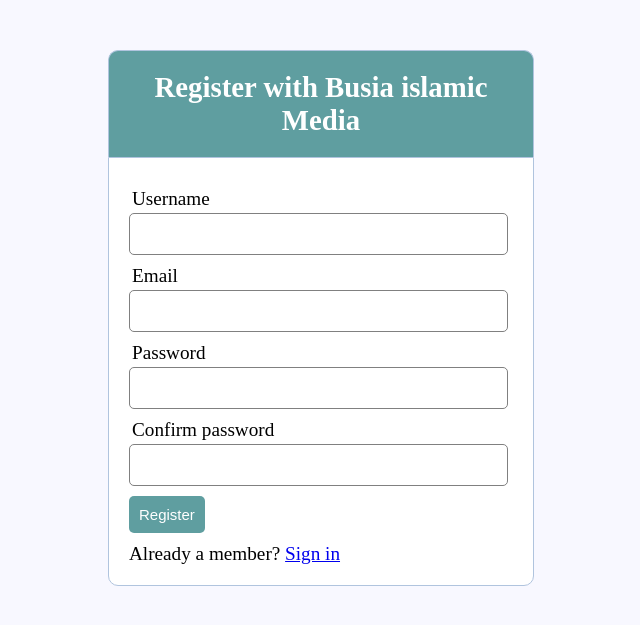
After one commit to shamba-umar/Busia-islamic-media, a PHP site: page /register.php in a window 1280 px wide. The commit adds this page. Shown: the top 625 px of the page, without its empty margins (319-959 px from the left). Run offline with PHP 8.4, Linux system fonts and the light colour scheme.

Commit message:
register commit
git commit

```diff
--- a/dawa.html
+++ b/dawa.html
@@ -262,7 +262,7 @@ q {font-style: italic;}
 <div class="container" >
 <iframe width="560" height="315"
 
- src="https://youtu.be/kYs8dGmHtDg" title="YouTube video player" frameborder="0" allow="accelerometer; autoplay; clipboard-write; encrypted-media; gyroscope; picture-in-picture; web-share" allowfullscreen>
+ src="https://www.youtube.com/embed/eGA6LRA1AJQ" title="YouTube video player" frameborder="0" allow="accelerometer; autoplay; clipboard-write; encrypted-media; gyroscope; picture-in-picture; web-share" allowfullscreen>
 </iframe>
 
 </div>
--- /dev/null
+++ b/errors.php
@@ -0,0 +1,7 @@
+<?php  if (count($errors) > 0) : ?>
+  <div class="error">
+        <?php foreach ($errors as $error) : ?>
+          <p><?php echo $error ?></p>
+        <?php endforeach ?>
+  </div>
+<?php  endif ?>
--- a/index.html
+++ b/index.html
@@ -177,6 +177,8 @@
         </script>
         <li><a href="#myPage">HOME</a></li>
         <li><a href="dawa.html"> THE DAWAH</a></li>
+        <li><a href="http://localhost/registration/register.php">Register</a>
+          <li><a href="http://localhost/registration/login.php">Login</a></li>
         <li><a href="bussiness.html">Bussinessing islamically</a></li>
         <li><a href="names.html">99 Name</a></li>
         <li class="dropdown">
--- /dev/null
+++ b/register.php
@@ -0,0 +1,39 @@
+<?php include('server.php') ?>
+<!DOCTYPE html>
+<html>
+<head>
+  <title>Registration system </title>
+  <link rel="stylesheet" type="text/css" href="stylee.css">
+</head>
+<body>
+  <div class="header">
+        <h2>Register with Busia islamic Media</h2>
+  </div>
+
+  <form method="post" action="register.php">
+        <?php include('errors.php'); ?>
+        <div class="input-group">
+          <label>Username</label>
+          <input type="text" name="username" value="<?php echo $username; ?>">
+        </div>
+        <div class="input-group">
+          <label>Email</label>
+          <input type="email" name="email" value="<?php echo $email; ?>">
+        </div>
+        <div class="input-group">
+          <label>Password</label>
+          <input type="password" name="password_1">
+        </div>
+        <div class="input-group">
+          <label>Confirm password</label>
+          <input type="password" name="password_2">
+        </div>
+        <div class="input-group">
+          <button type="submit" class="btn" name="reg_user">Register</button>
+        </div>
+        <p>
+                Already a member? <a href="login.php">Sign in</a>
+        </p>
+  </form>
+</body>
+</html>
--- /dev/null
+++ b/server.php
@@ -0,0 +1,87 @@
+<?php
+session_start();
+
+// initializing variables
+$username = "";
+$email    = "";
+$errors = array();
+
+// connect to the database
+$db = mysqli_connect('localhost', 'root', '', 'registration');
+
+// REGISTER USER
+if (isset($_POST['reg_user'])) {
+  // receive all input values from the form
+  $username = mysqli_real_escape_string($db, $_POST['username']);
+  $email = mysqli_real_escape_string($db, $_POST['email']);
+  $password_1 = mysqli_real_escape_string($db, $_POST['password_1']);
+  $password_2 = mysqli_real_escape_string($db, $_POST['password_2']);
+
+  // form validation: ensure that the form is correctly filled ...
+  // by adding (array_push()) corresponding error unto $errors array
+  if (empty($username)) { array_push($errors, "Username is required"); }
+  if (empty($email)) { array_push($errors, "Email is required"); }
+  if (empty($password_1)) { array_push($errors, "Password is required"); }
+  if ($password_1 != $password_2) {
+        array_push($errors, "The two passwords do not match");
+  }
+
+  // first check the database to make sure
+  // a user does not already exist with the same username and/or email
+  $user_check_query = "SELECT * FROM users WHERE username='$username' OR email='$email' LIMIT 1";
+  $result = mysqli_query($db, $user_check_query);
+  $user = mysqli_fetch_assoc($result);
+
+  if ($user) { // if user exists
+    if ($user['username'] === $username) {
+      array_push($errors, "Username already exists");
+    }
+
+    if ($user['email'] === $email) {
+      array_push($errors, "email already exists");
+    }
+  }
+
+  // Finally, register user if there are no errors in the form
+  if (count($errors) == 0) {
+        $password = md5($password_1);//encrypt the password before saving in the database
+
+        $query = "INSERT INTO users (username, email, password)
+                          VALUES('$username', '$email', '$password')";
+        mysqli_query($db, $query);
+        $_SESSION['username'] = $username;
+        $_SESSION['success'] = "You are now logged in";
+        header('location: index.php');
+  }
+}
+
+// ...
+// ...
+
+// LOGIN USER
+if (isset($_POST['login_user'])) {
+  $username = mysqli_real_escape_string($db, $_POST['username']);
+  $password = mysqli_real_escape_string($db, $_POST['password']);
+
+  if (empty($username)) {
+        array_push($errors, "Username is required");
+  }
+  if (empty($password)) {
+        array_push($errors, "Password is required");
+  }
+
+  if (count($errors) == 0) {
+        $password = md5($password);
+        $query = "SELECT * FROM users WHERE username='$username' AND password='$password'";
+        $results = mysqli_query($db, $query);
+        if (mysqli_num_rows($results) == 1) {
+          $_SESSION['username'] = $username;
+          $_SESSION['success'] = "You are now logged in";
+          header('location: index.php');
+        }else {
+                array_push($errors, "Wrong username/password combination");
+        }
+  }
+}
+
+?>
--- /dev/null
+++ b/stylee.css
@@ -0,0 +1,68 @@
+* {
+    margin: 0px;
+    padding: 0px;
+  }
+  body {
+    font-size: 120%;
+    background: #F8F8FF;
+  }
+
+  .header {
+    width: 30%;
+    margin: 50px auto 0px;
+    color: white;
+    background: #5F9EA0;
+    text-align: center;
+    border: 1px solid #B0C4DE;
+    border-bottom: none;
+    border-radius: 10px 10px 0px 0px;
+    padding: 20px;
+  }
+  form, .content {
+    width: 30%;
+    margin: 0px auto;
+    padding: 20px;
+    border: 1px solid #B0C4DE;
+    background: white;
+    border-radius: 0px 0px 10px 10px;
+  }
+  .input-group {
+    margin: 10px 0px 10px 0px;
+  }
+  .input-group label {
+    display: block;
+    text-align: left;
+    margin: 3px;
+  }
+  .input-group input {
+    height: 30px;
+    width: 93%;
+    padding: 5px 10px;
+    font-size: 16px;
+    border-radius: 5px;
+    border: 1px solid gray;
+  }
+  .btn {
+    padding: 10px;
+    font-size: 15px;
+    color: white;
+    background: #5F9EA0;
+    border: none;
+    border-radius: 5px;
+  }
+  .error {
+    width: 92%;
+    margin: 0px auto;
+    padding: 10px;
+    border: 1px solid #a94442;
+    color: #a94442;
+    background: #f2dede;
+    border-radius: 5px;
+    text-align: left;
+  }
+  .success {
+    color: #3c763d;
+    background: #dff0d8;
+    border: 1px solid #3c763d;
+    margin-bottom: 20px;
+  }
```
Also changed, not shown: 2-form.php (deleted, +0 -25 lines), 3-save.php (deleted, +0 -28 lines), index.php (added, +46 -0 lines), login.php (added, +31 -0 lines), redirect.php (deleted, +0 -16 lines), redirect_form.php (deleted, +0 -31 lines), style.css (+55 -177 lines).
